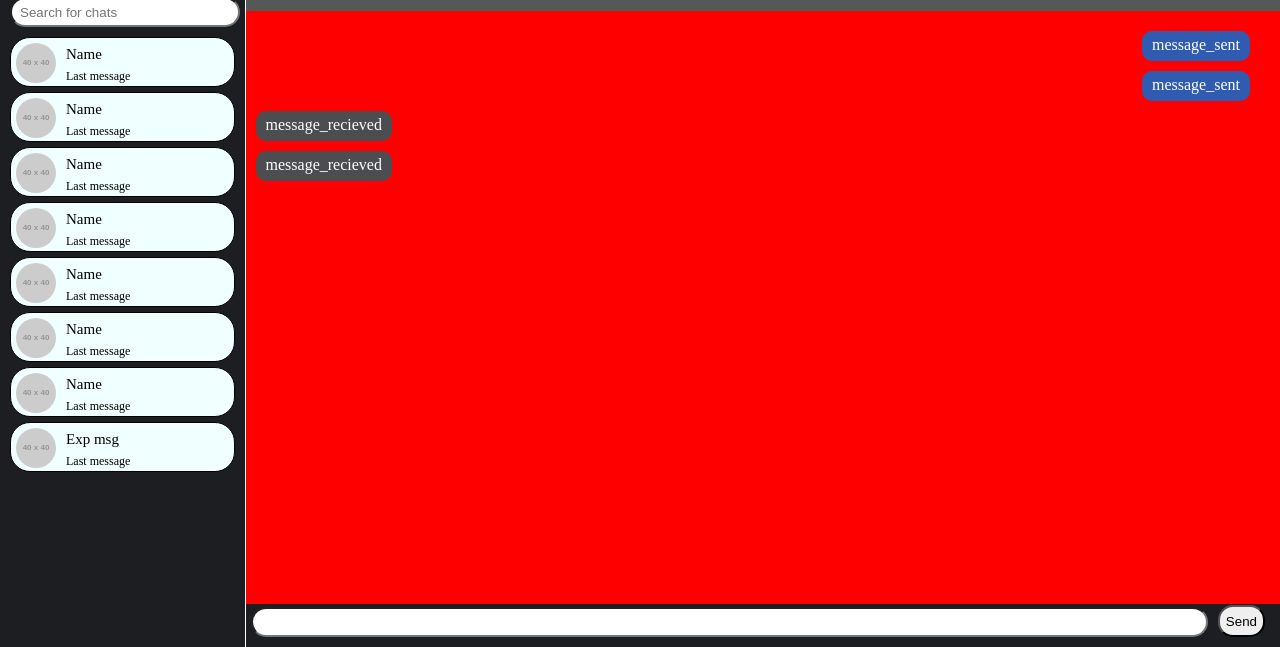
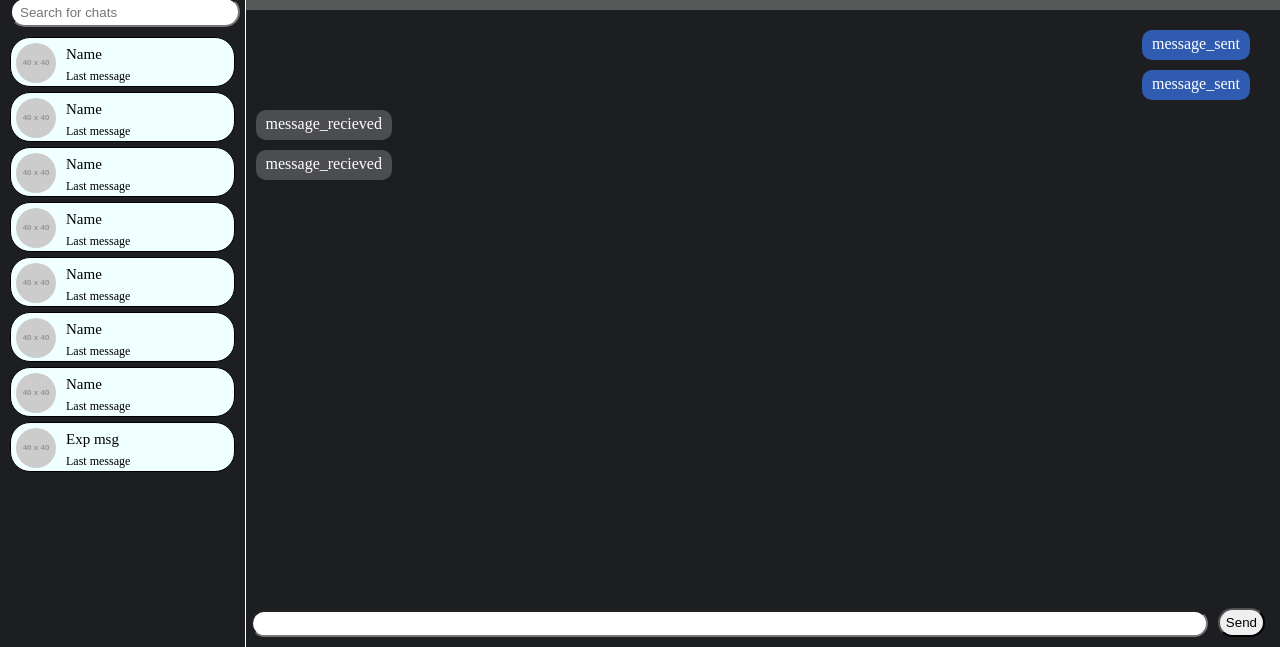
Before and after one commit to danish064/connectionsApp, a website built with Vite: page inbox.html in a window 1280 px wide. Shown: the part 153-800 px from the top of the page. Built offline with nearby package versions, Linux system fonts and the light colour scheme; placeholder pictures from the web are drawn by us.

Commit message:
minor touchups

```diff
--- a/styles/inbox.css
+++ b/styles/inbox.css
@@ -184,7 +184,7 @@ body {
   flex-direction: row;
   height: 50px;
   /* padding-bottom: 10px; */
-  padding: 1px 15px 10px 0;
+  padding: 5px 15px 10px 0;
 }
 #chatbox_bottom_bar input {
   width: 100%;
@@ -202,7 +202,8 @@ body {
 } */
 
 #chatbox_chat {
-  background-color: red;
+  /* background-color: red; */
+  background-color: var(--UIDark);
   width: 100%;
   height: 100%;
   display: flex;
```
